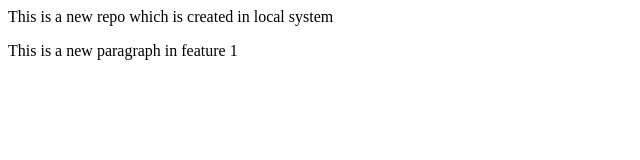
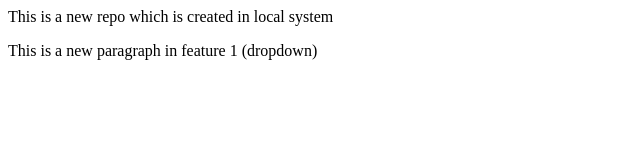
Before and after one commit to devtyagi-cmd/LocalRepo, a plain HTML site: page index.html in a window 1280 px wide. Shown: the full height of the page, 0-640 px from the left. Drawn offline with Linux system fonts and the light colour scheme.

```diff
--- a/index.html
+++ b/index.html
@@ -2,5 +2,5 @@
     This is a new repo which is created in local system
 </p>
 <p>
-    This is a new paragraph in feature 1
+    This is a new paragraph in feature 1 (dropdown)
 </p>
```
